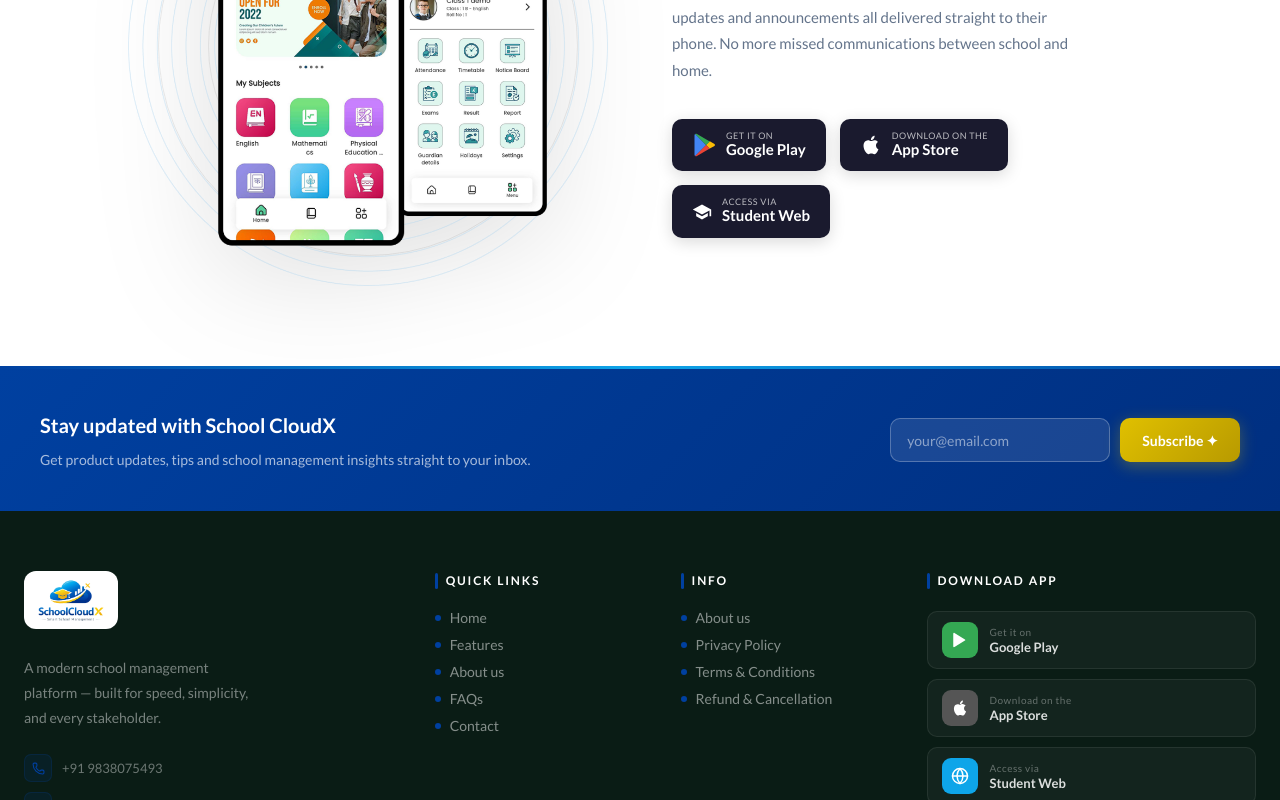
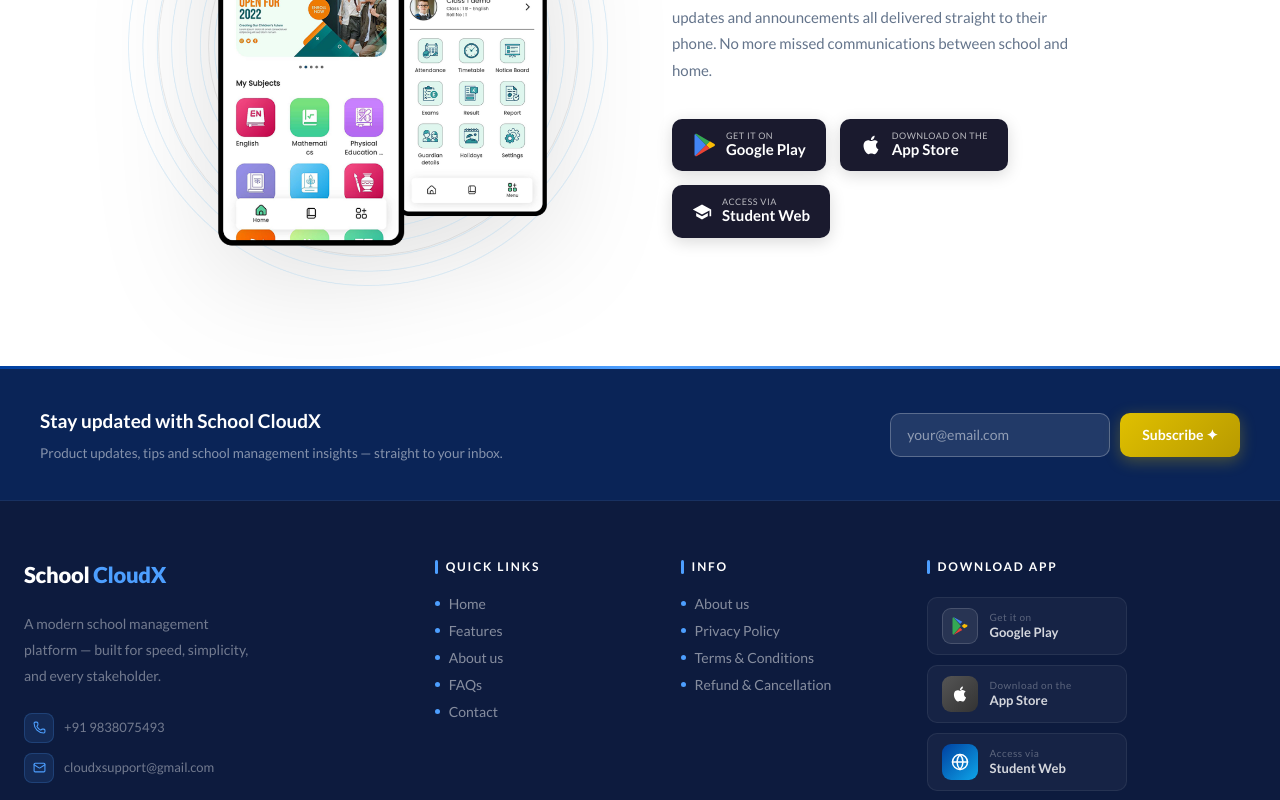
Before and after one commit to AuctechMarcomWeb/cloudx-website, a React (Vite) app: page / in a window 1280 px wide. Shown: the part 11200-12000 px from the top of the page. Built offline with nearby package versions, Linux system fonts and the light colour scheme; no server answers.

Commit message:
change in footer

```diff
--- a/src/components/Footer.jsx
+++ b/src/components/Footer.jsx
@@ -90,17 +90,23 @@
 )
 
 const PlayIcon = () => (
-  <svg width="18" height="18" viewBox="0 0 24 24" fill="currentColor" xmlns="http://www.w3.org/2000/svg">
-    <path d="M3 20.5v-17c0-.83.93-1.3 1.6-.8l14 8.5c.6.37.6 1.23 0 1.6l-14 8.5c-.67.5-1.6.03-1.6-.8z"/>
+  <svg width="18" height="18" viewBox="0 0 24 24" xmlns="http://www.w3.org/2000/svg">
+    {/* Google Play colorful triangle */}
+    <path d="M3.18 23.76a2 2 0 001.07-.3l10.84-6.26-2.95-2.95-8.96 9.51z" fill="#EA4335"/>
+    <path d="M20.82 10.7L17.6 8.87l-3.3 3.13 3.3 3.13 3.24-1.87a1.97 1.97 0 000-3.46z" fill="#FBBC04"/>
+    <path d="M3.18.24L12.14 9.2l2.95-2.95L4.25.54A2 2 0 003.18.24z" fill="#4285F4"/>
+    <path d="M3.18.24A2 2 0 002 2.07v19.86a2 2 0 001.18 1.83L13.1 12 3.18.24z" fill="#34A853"/>
   </svg>
 )
+
 const AppleIcon = () => (
-  <svg width="18" height="18" viewBox="0 0 24 24" fill="currentColor" xmlns="http://www.w3.org/2000/svg">
+  <svg width="18" height="18" viewBox="0 0 24 24" fill="white" xmlns="http://www.w3.org/2000/svg">
     <path d="M18.71 19.5c-.83 1.24-1.71 2.45-3.05 2.47-1.34.03-1.77-.79-3.29-.79-1.53 0-2 .77-3.27.82-1.31.05-2.3-1.32-3.14-2.53C4.25 17 2.94 12.45 4.7 9.39c.87-1.52 2.43-2.48 4.12-2.51 1.28-.02 2.5.87 3.29.87.78 0 2.26-1.07 3.8-.91.65.03 2.47.26 3.64 1.98-.09.06-2.17 1.28-2.15 3.81.03 3.02 2.65 4.03 2.68 4.04-.03.07-.42 1.44-1.38 2.83M13 3.5c.73-.83 1.94-1.46 2.94-1.5.13 1.17-.34 2.35-1.04 3.19-.69.85-1.83 1.51-2.95 1.42-.15-1.15.41-2.35 1.05-3.11z"/>
   </svg>
 )
+
 const WebIcon = () => (
-  <svg width="18" height="18" viewBox="0 0 24 24" fill="none" stroke="currentColor" strokeWidth="2" strokeLinecap="round" strokeLinejoin="round" xmlns="http://www.w3.org/2000/svg">
+  <svg width="18" height="18" viewBox="0 0 24 24" fill="none" stroke="white" strokeWidth="2" strokeLinecap="round" strokeLinejoin="round" xmlns="http://www.w3.org/2000/svg">
     <circle cx="12" cy="12" r="10"/>
     <line x1="2" y1="12" x2="22" y2="12"/>
     <path d="M12 2a15.3 15.3 0 014 10 15.3 15.3 0 01-4 10 15.3 15.3 0 01-4-10 15.3 15.3 0 014-10z"/>
@@ -141,27 +147,27 @@
 
   const dot = (
     <span style={{
-      display: 'inline-block', width: 6, height: 6,
-      borderRadius: '50%', background: '#0040a0', flexShrink: 0,
+      display: 'inline-block', width: 5, height: 5,
+      borderRadius: '50%', background: '#4d9fff', flexShrink: 0,
     }} />
   )
 
   return (
-    <footer style={{ background: '#0a1c15', fontFamily: 'Lato, sans-serif' }}>
+    <footer style={{ background: '#0d1b3e', fontFamily: 'Lato, sans-serif' }}>
 
-      {/* ── Top gradient line ── */}
-      <div style={{ height: 3, background: 'linear-gradient(90deg, #0040a0, #0ea5e9, #0040a0)' }} />
+      {/* ── Top accent line ── */}
+      <div style={{ height: 3, background: 'linear-gradient(90deg, #0040a0, #4d9fff, #0040a0)' }} />
 
       {/* ── Newsletter Strip ── */}
-      <div style={{ background: 'linear-gradient(135deg, #0040a0, #002f80)', padding: '40px 0' }}>
+      <div style={{ background: 'rgba(0,64,160,0.25)', borderBottom: '1px solid rgba(255,255,255,0.06)', padding: '36px 0' }}>
         <div className="container">
           <div className="newsletter-row" style={{ display: 'flex', alignItems: 'center', justifyContent: 'space-between', gap: 32, flexWrap: 'wrap' }}>
             <div>
-              <h3 style={{ fontSize: 20, fontWeight: 700, color: '#fff', margin: '0 0 6px', fontFamily: 'Lato, sans-serif' }}>
+              <h3 style={{ fontSize: 19, fontWeight: 700, color: '#fff', margin: '0 0 5px', fontFamily: 'Lato, sans-serif' }}>
                 Stay updated with School CloudX
               </h3>
-              <p style={{ fontSize: 14, color: 'rgba(255,255,255,0.65)', margin: 0 }}>
-                Get product updates, tips and school management insights straight to your inbox.
+              <p style={{ fontSize: 13.5, color: 'rgba(255,255,255,0.5)', margin: 0 }}>
+                Product updates, tips and school management insights — straight to your inbox.
               </p>
             </div>
             <NewsletterForm />
@@ -176,22 +182,24 @@
           display: 'grid',
           gridTemplateColumns: '1.8fr 1fr 1fr 1.6fr',
           gap: 40,
-          paddingTop: 60,
+          paddingTop: 56,
           paddingBottom: 48,
           borderBottom: '1px solid rgba(255,255,255,0.07)',
         }}>
 
           {/* ── Col 1: Brand ── */}
           <div>
-            <div style={{ background: '#fff', borderRadius: 12, padding: '8px 14px', display: 'inline-block', marginBottom: 18 }}>
-              <img
-                src="/auctech-logo.png"
-                alt="School CloudX"
-                style={{ height: 42, objectFit: 'contain', display: 'block' }}
-              />
+            {/* Brand name text instead of logo */}
+            <div style={{ marginBottom: 18 }}>
+              <span style={{
+                fontSize: 22, fontWeight: 800, color: '#fff',
+                fontFamily: 'Lato, sans-serif', letterSpacing: '-0.3px',
+              }}>
+                School <span style={{ color: '#4d9fff' }}>CloudX</span>
+              </span>
             </div>
 
-            <p style={{ fontSize: 14, lineHeight: 1.8, color: 'rgba(255,255,255,0.45)', maxWidth: 230, marginBottom: 24, margin: '0 0 24px' }}>
+            <p style={{ fontSize: 14, lineHeight: 1.85, color: 'rgba(255,255,255,0.42)', maxWidth: 240, margin: '0 0 24px' }}>
               A modern school management platform — built for speed, simplicity, and every stakeholder.
             </p>
 
@@ -201,14 +209,14 @@
                 { Icon: Phone, text: `+91 ${settings.phone}` },
                 { Icon: Mail,  text: settings.email },
               ].map(({ Icon, text }) => (
-                <div key={text} style={{ display: 'flex', alignItems: 'center', gap: 10, fontSize: 13, color: 'rgba(255,255,255,0.4)' }}>
+                <div key={text} style={{ display: 'flex', alignItems: 'center', gap: 10, fontSize: 13, color: 'rgba(255,255,255,0.42)' }}>
                   <span style={{
-                    width: 28, height: 28, borderRadius: 7,
-                    background: 'rgba(0,64,160,0.12)',
-                    border: '1px solid rgba(0,64,160,0.2)',
+                    width: 30, height: 30, borderRadius: 8,
+                    background: 'rgba(77,159,255,0.12)',
+                    border: '1px solid rgba(77,159,255,0.2)',
                     display: 'flex', alignItems: 'center', justifyContent: 'center', flexShrink: 0,
                   }}>
-                    <Icon size={13} color="#0040a0" />
+                    <Icon size={13} color="#4d9fff" />
                   </span>
                   {text}
                 </div>
@@ -228,13 +236,16 @@
                   title={label}
                   style={{
                     width: 36, height: 36, borderRadius: 9,
-                    background: 'rgba(255,255,255,0.06)',
+                    background: 'rgba(255,255,255,0.05)',
                     border: '1px solid rgba(255,255,255,0.1)',
                     display: 'flex', alignItems: 'center', justifyContent: 'center',
-                    color: 'rgba(255,255,255,0.5)',
+                    color: 'rgba(255,255,255,0.45)',
+                    cursor: 'pointer',
                     transition: 'all 0.2s',
                     flexShrink: 0,
                   }}
+                  onMouseEnter={e => { e.currentTarget.style.background='rgba(77,159,255,0.15)'; e.currentTarget.style.borderColor='rgba(77,159,255,0.4)'; e.currentTarget.style.color='#4d9fff' }}
+                  onMouseLeave={e => { e.currentTarget.style.background='rgba(255,255,255,0.05)'; e.currentTarget.style.borderColor='rgba(255,255,255,0.1)'; e.currentTarget.style.color='rgba(255,255,255,0.45)' }}
                 >
                   <Icon />
                 </span>
@@ -245,7 +256,7 @@
           {/* ── Col 2: Quick Links ── */}
           <div>
             <div style={colHead}>
-              <span style={{ width: 3, height: 16, background: '#0040a0', borderRadius: 2, display: 'inline-block' }} />
+              <span style={{ width: 3, height: 14, background: '#4d9fff', borderRadius: 2, display: 'inline-block' }} />
               Quick Links
             </div>
             <ul style={{ listStyle: 'none', display: 'flex', flexDirection: 'column', gap: 13 }}>
@@ -260,7 +271,7 @@
                   <button
                     onClick={() => scrollTo(href)}
                     style={{ ...linkStyle, background: 'none', border: 'none', cursor: 'pointer', padding: 0, fontFamily: 'Lato, sans-serif' }}
-                    onMouseEnter={e => { e.currentTarget.style.color = '#0040a0' }}
+                    onMouseEnter={e => { e.currentTarget.style.color = '#4d9fff' }}
                     onMouseLeave={e => { e.currentTarget.style.color = 'rgba(255,255,255,0.5)' }}
                   >
                     {dot}{label}
@@ -273,30 +284,28 @@
           {/* ── Col 3: Info ── */}
           <div>
             <div style={colHead}>
-              <span style={{ width: 3, height: 16, background: '#0040a0', borderRadius: 2, display: 'inline-block' }} />
+              <span style={{ width: 3, height: 14, background: '#4d9fff', borderRadius: 2, display: 'inline-block' }} />
               Info
             </div>
             <ul style={{ listStyle: 'none', display: 'flex', flexDirection: 'column', gap: 13 }}>
               {[
-                { label: 'About us',              href: '#info',    ext: false },
-                { label: 'Privacy Policy',        href: null,       ext: false },
-                { label: 'Terms & Conditions',    href: null,       ext: false },
-                { label: 'Refund & Cancellation', href: null,       ext: false },
-              ].map(({ label, href, ext }) => (
+                { label: 'About us',              href: '#info' },
+                { label: 'Privacy Policy',        href: null },
+                { label: 'Terms & Conditions',    href: null },
+                { label: 'Refund & Cancellation', href: null },
+              ].map(({ label, href }) => (
                 <li key={label}>
                   {href ? (
                     <a
                       href={href}
-                    target={ext ? '_blank' : '_self'}
-                    rel="noreferrer"
                       style={linkStyle}
-                    onMouseEnter={e => { e.currentTarget.style.color = '#0040a0' }}
+                      onMouseEnter={e => { e.currentTarget.style.color = '#4d9fff' }}
                       onMouseLeave={e => { e.currentTarget.style.color = 'rgba(255,255,255,0.5)' }}
                     >
                       {dot}{label}
                     </a>
                   ) : (
-                  <span style={linkStyle}>{dot}{label}</span>
+                    <span style={{ ...linkStyle, cursor: 'default' }}>{dot}{label}</span>
                   )}
                 </li>
               ))}
@@ -306,38 +315,41 @@
           {/* ── Col 4: Download ── */}
           <div>
             <div style={colHead}>
-              <span style={{ width: 3, height: 16, background: '#0040a0', borderRadius: 2, display: 'inline-block' }} />
+              <span style={{ width: 3, height: 14, background: '#4d9fff', borderRadius: 2, display: 'inline-block' }} />
               Download App
             </div>
-            <div style={{ display: 'flex', flexDirection: 'column', gap: 10 }}>
+            <div style={{ display: 'flex', flexDirection: 'column', gap: 10, maxWidth: 200 }}>
               {[
-                { label: 'Google Play', sub: 'Get it on',       Icon: PlayIcon,  bg: '#34a853' },
-                { label: 'App Store',   sub: 'Download on the', Icon: AppleIcon, bg: '#555' },
-                { label: 'Student Web', sub: 'Access via',      Icon: WebIcon,   bg: '#0ea5e9' },
-              ].map(({ label, sub, Icon, bg }) => (
+                { label: 'Google Play', sub: 'Get it on',       Icon: PlayIcon,  bg: 'rgba(255,255,255,0.08)', border: true },
+                { label: 'App Store',   sub: 'Download on the', Icon: AppleIcon, bg: 'linear-gradient(135deg,#555,#333)', border: false },
+                { label: 'Student Web', sub: 'Access via',      Icon: WebIcon,   bg: 'linear-gradient(135deg,#0040a0,#0ea5e9)', border: false },
+              ].map(({ label, sub, Icon, bg, border }) => (
                 <span
                   key={label}
                   style={{
                     display: 'flex', alignItems: 'center', gap: 12,
                     padding: '10px 14px',
                     background: 'rgba(255,255,255,0.04)',
-                    border: '1px solid rgba(255,255,255,0.08)',
+                    border: '1px solid rgba(255,255,255,0.07)',
                     borderRadius: 10,
+                    cursor: 'pointer',
+                    transition: 'all 0.2s',
                   }}
+                  onMouseEnter={e => { e.currentTarget.style.background='rgba(77,159,255,0.08)'; e.currentTarget.style.borderColor='rgba(77,159,255,0.2)' }}
+                  onMouseLeave={e => { e.currentTarget.style.background='rgba(255,255,255,0.04)'; e.currentTarget.style.borderColor='rgba(255,255,255,0.07)' }}
                 >
-                  {/* Icon box */}
                   <span style={{
                     width: 36, height: 36, borderRadius: 9, flexShrink: 0,
                     background: bg,
+                    border: border ? '1px solid rgba(255,255,255,0.15)' : 'none',
                     display: 'flex', alignItems: 'center', justifyContent: 'center',
                     color: '#fff',
                   }}>
                     <Icon />
                   </span>
-                  {/* Text */}
                   <div style={{ flex: 1, minWidth: 0 }}>
-                    <div style={{ fontSize: 10, color: 'rgba(255,255,255,0.35)', letterSpacing: '0.5px', lineHeight: 1, marginBottom: 4 }}>{sub}</div>
-                    <div style={{ fontSize: 13, fontWeight: 700, color: 'rgba(255,255,255,0.85)', lineHeight: 1, whiteSpace: 'nowrap' }}>{label}</div>
+                    <div style={{ fontSize: 10, color: 'rgba(255,255,255,0.3)', letterSpacing: '0.5px', lineHeight: 1, marginBottom: 4 }}>{sub}</div>
+                    <div style={{ fontSize: 13, fontWeight: 700, color: 'rgba(255,255,255,0.82)', lineHeight: 1, whiteSpace: 'nowrap' }}>{label}</div>
                   </div>
                 </span>
               ))}
@@ -348,43 +360,31 @@
 
         {/* ── Bottom bar ── */}
         <div className="footer-bottom" style={{
-          padding: '20px 0',
+          padding: '18px 0',
           display: 'flex',
           justifyContent: 'space-between',
           alignItems: 'center',
           gap: 12,
           flexWrap: 'wrap',
         }}>
-          <p style={{ fontSize: 13, color: 'rgba(255,255,255,0.3)', margin: 0 }}>
+          <p style={{ fontSize: 13, color: 'rgba(255,255,255,0.25)', margin: 0 }}>
             © {year} School CloudX. All rights reserved.
+          </p>
+          <p style={{ fontSize: 12, color: 'rgba(255,255,255,0.18)', margin: 0 }}>
+            Designed &amp; built with care for Indian schools.
           </p>
         </div>
 
       </div>
 
       <style>{`
-        /* ── Tablet: 2 col ── */
         @media (max-width: 1024px) {
-          .footer-grid {
-            grid-template-columns: 1fr 1fr !important;
-            gap: 36px 48px !important;
-            padding-top: 52px !important;
+          .footer-grid { grid-template-columns: 1fr 1fr !important; gap: 36px 48px !important; padding-top: 52px !important; }
         }
-        }
-        /* ── Mobile: 1 col ── */
         @media (max-width: 600px) {
-          .footer-grid {
-            grid-template-columns: 1fr !important;
-            gap: 32px !important;
-            padding-top: 40px !important;
-            padding-bottom: 36px !important;
-          }
-          .footer-bottom {
-            flex-direction: column !important;
-            align-items: flex-start !important;
-            gap: 4px !important;
-            padding: 16px 0 !important;
-          }
+          .footer-grid { grid-template-columns: 1fr !important; gap: 32px !important; padding-top: 40px !important; padding-bottom: 36px !important; }
+          .footer-bottom { flex-direction: column !important; align-items: flex-start !important; gap: 4px !important; padding: 16px 0 !important; }
+          .newsletter-row { flex-direction: column !important; align-items: flex-start !important; }
         }
       `}</style>
     </footer>
```
Lines whose indentation alone changed are shown as unchanged.
